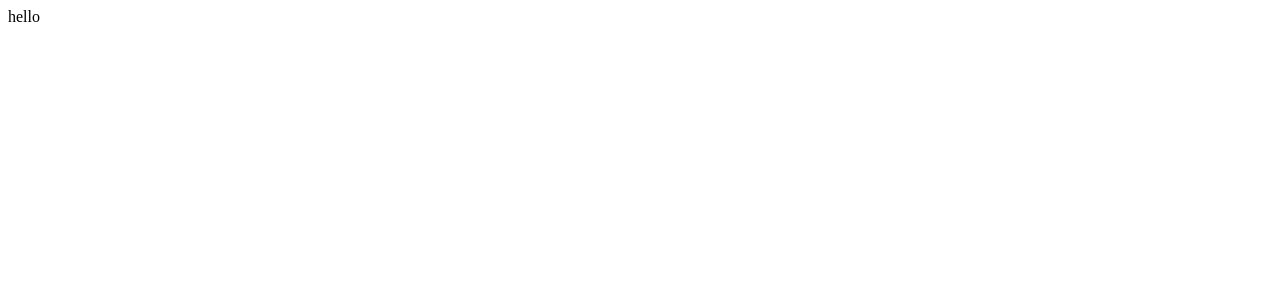
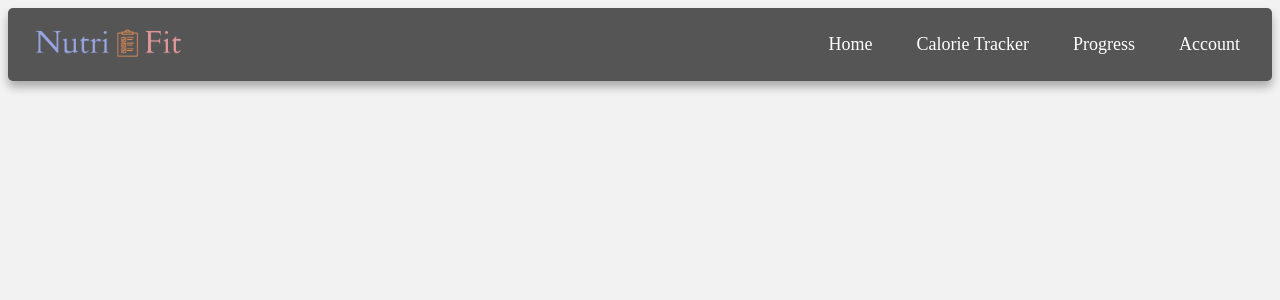
Before and after one commit to AlexandruBocanci/NutriFit, a React (Vite) app: page / in a window 1280 px wide. Shown: the top 300 px of the page. Built offline with nearby package versions, Linux system fonts and the light colour scheme.

Commit message:
Added temporary navbar without any functions

```diff
--- /dev/null
+++ b/src/App.css
@@ -0,0 +1,3 @@
+body {
+  background-color: #F2F2F2;
+}
--- a/src/App.jsx
+++ b/src/App.jsx
@@ -1,7 +1,9 @@
+import HomePage from "./pages/HomePage"
+import './App.css'
 
 export default function App() {
 
   return (
-    <div>hello</div>
+      <HomePage />
   )
 }
--- /dev/null
+++ b/src/components/NavBar.css
@@ -0,0 +1,43 @@
+/* NavBar.css */
+.navbar {
+  display: flex;
+  justify-content: space-between;
+  align-items: center;
+  background-color: #555555;
+  padding: 10px 20px;
+  border-radius: 5px;
+  box-shadow: 0 6px 10px rgba(0, 0, 0, 0.3);
+}
+
+.navbar-logo img {
+  height: 40px;
+}
+
+.navbar-links {
+  list-style: none;
+  display: flex;
+  gap: 20px;
+}
+
+.navbar-links li {
+  display: inline;
+}
+
+.navbar-links a {
+  color: white;
+  text-decoration: none;
+  font-size: 18px;
+  padding: 8px 12px;
+  border-radius: 5px;
+  transition: color 0.3s ease;
+}
+
+/* Efectul de hover */
+.navbar-links a:hover {
+  color: #ff5757;
+}
+
+/* Stil pentru link-ul selectat */
+.navbar-links a.active {
+  color: #ff914d;
+}
--- /dev/null
+++ b/src/components/NavBar.jsx
@@ -0,0 +1,28 @@
+import "./NavBar.css";
+import logo from "../assets/logo.png"; // Calea relativă către imagine
+
+export default function NavBar() {
+  return (
+    <nav className="navbar">
+      <div className="navbar-logo">
+        <a href="/">
+          <img src={logo} alt="NutriFit Logo" className="logo-image" />
+        </a>
+      </div>
+      <ul className="navbar-links">
+        <li>
+          <a href="/">Home</a>
+        </li>
+        <li>
+          <a href="/tracker">Calorie Tracker</a>
+        </li>
+        <li>
+          <a href="/progress">Progress</a>
+        </li>
+        <li className="navbar-account">
+          <a href="/account">Account</a>
+        </li>
+      </ul>
+    </nav>
+  );
+}
--- /dev/null
+++ b/src/pages/HomePage.jsx
@@ -0,0 +1,9 @@
+import NavBar from "../components/NavBar";
+
+export default function HomePage() {
+  return (
+    <>
+    <NavBar />
+    </>
+  );
+}
```
Also changed, not shown: src/assets/logo.png (added).
